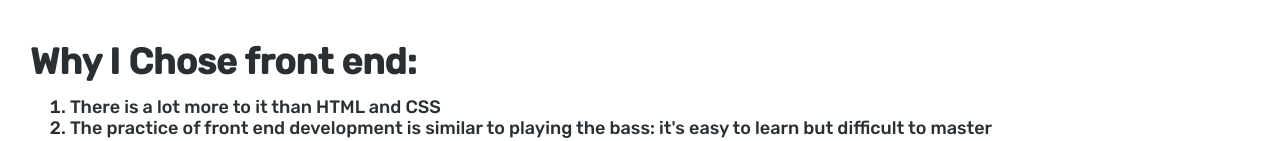
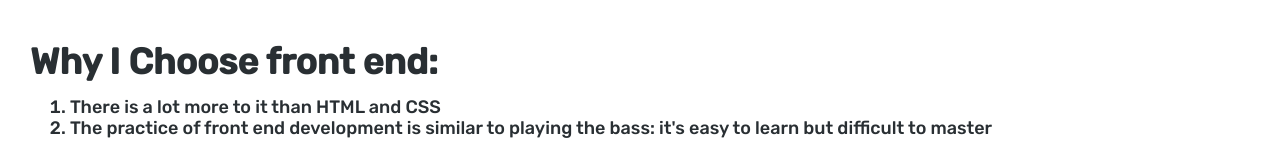
Before and after one commit to SergSlon/PhpAcademyGitTraining, a plain HTML site: page index.html in a window 1280 px wide. Shown: the part 398-539 px from the top of the page. Drawn offline with nearby package versions, Linux system fonts and the light colour scheme.

Commit message:
fix typo

```diff
--- a/index.html
+++ b/index.html
@@ -33,7 +33,7 @@
     </div>
 
     <div class="main-content">
-        <h1>Why I Chose front end:</h1>
+        <h1>Why I Choose front end:</h1>
         <ol>
             <li>There is a lot more to it than HTML and CSS</li>
             <li>The practice of front end development is similar to playing the bass: it's easy to learn but difficult to master</li>
```
